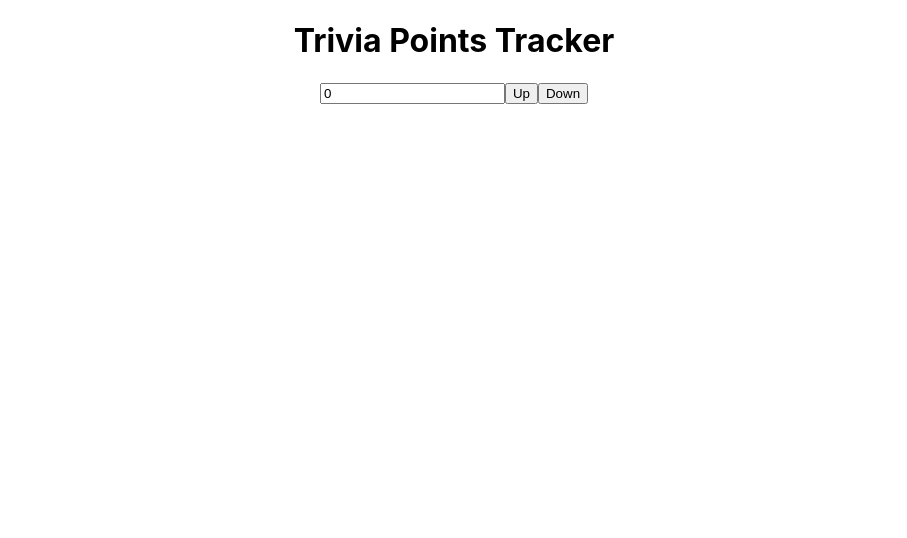
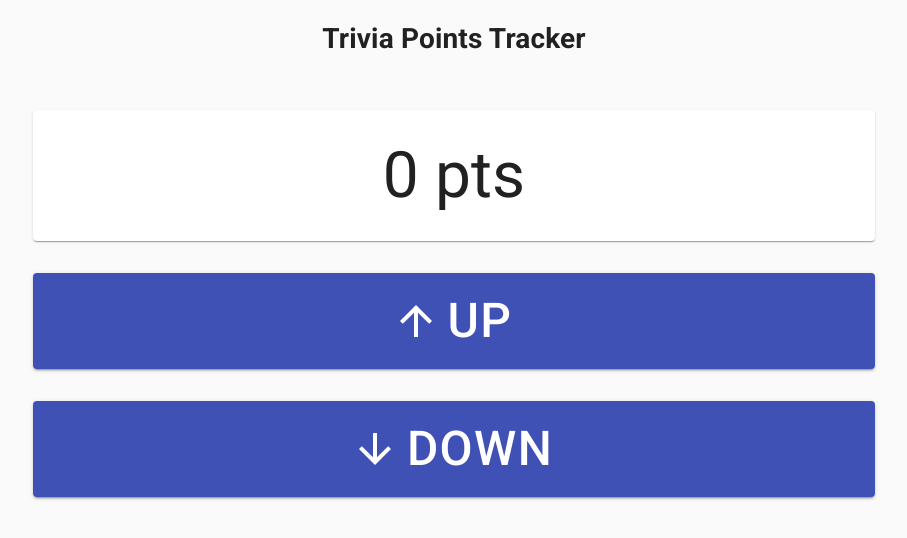
Before and after one commit to arvinsim/trivia-points-tracker, a React (Create React App) app: page / in a window 1280 px wide. Shown: the top 538 px of the page, without its empty margins (186-1093 px from the left). Built offline with nearby package versions, Linux system fonts and the light colour scheme.

Commit message:
Use material ui to style

```diff
--- a/package.json
+++ b/package.json
@@ -3,6 +3,8 @@
   "version": "0.1.0",
   "private": true,
   "dependencies": {
+    "@material-ui/core": "^4.10.2",
+    "@material-ui/icons": "^4.9.1",
     "@testing-library/jest-dom": "^4.2.4",
     "@testing-library/react": "^9.3.2",
     "@testing-library/user-event": "^7.1.2",
--- a/public/index.html
+++ b/public/index.html
@@ -24,7 +24,11 @@
       work correctly both with client-side routing and a non-root public URL.
       Learn how to configure a non-root public URL by running `npm run build`.
     -->
-    <title>React App</title>
+    <link
+      rel="stylesheet"
+      href="https://fonts.googleapis.com/css?family=Roboto:300,400,500,700&display=swap"
+    />
+    <title>Trivia Points Tracker</title>
   </head>
   <body>
     <noscript>You need to enable JavaScript to run this app.</noscript>
--- a/src/App.tsx
+++ b/src/App.tsx
@@ -1,9 +1,37 @@
 import React, { useState } from "react";
-import "./App.css";
+import Grid from "@material-ui/core/Grid";
+import Button from "@material-ui/core/Button";
+import Paper from "@material-ui/core/Paper";
+import ArrowUpwardIcon from "@material-ui/icons/ArrowUpward";
+import ArrowDownwardIcon from "@material-ui/icons/ArrowDownward";
+import CssBaseline from "@material-ui/core/CssBaseline";
+import { makeStyles } from "@material-ui/core/styles";
+
+const useStyles = makeStyles({
+  header: {
+    textAlign: "center",
+  },
+  points: {
+    textAlign: "center",
+    fontSize: "64px",
+    padding: "20px 0",
+  },
+  button: {
+    width: "100%",
+    fontSize: "48px",
+  },
+  message: {
+    textAlign: "center",
+    fontSize: "24px",
+  },
+});
+
+// import "./App.css";
 
 function App() {
   const [points, setPoints] = useState<number>(0);
   const [messages, setMessages] = useState<string[]>([]);
+  const classes = useStyles();
 
   const increment = (points: number) => {
     const result = points + 1;
@@ -21,17 +49,47 @@ function App() {
 
   return (
     <div className="App">
-      <h1>Trivia Points Tracker</h1>
-      <div>
-        <input value={points} />
-        <button onClick={() => increment(points)}>Up</button>
-        <button onClick={() => decrement(points)}>Down</button>
-      </div>
-      <div>
-        {messages.map((message) => {
-          return <div>{message}</div>;
-        })}
-      </div>
+      <CssBaseline>
+        <Grid container justify="center" alignItems="center" spacing={4}>
+          <Grid item xs={12}>
+            <h1 className={classes.header}>Trivia Points Tracker</h1>
+          </Grid>
+          <Grid item xs={8}>
+            <Paper className={classes.points}>{points} pts</Paper>
+          </Grid>
+          <Grid item xs={8}>
+            <Button
+              variant="contained"
+              color="primary"
+              className={classes.button}
+              onClick={() => increment(points)}
+              startIcon={<ArrowUpwardIcon style={{ fontSize: "48px" }} />}
+            >
+              Up
+            </Button>
+          </Grid>
+          <Grid item xs={8}>
+            <Button
+              variant="contained"
+              color="primary"
+              className={classes.button}
+              onClick={() => decrement(points)}
+              startIcon={<ArrowDownwardIcon style={{ fontSize: "48px" }} />}
+            >
+              Down
+            </Button>
+          </Grid>
+          <Grid item xs={12}>
+            {messages.map((message, index) => {
+              return (
+                <div key={index} className={classes.message}>
+                  {message}
+                </div>
+              );
+            })}
+          </Grid>
+        </Grid>
+      </CssBaseline>
     </div>
   );
 }
```
Also changed, not shown: 1 other file (tests, documents, lock files or other folders).
